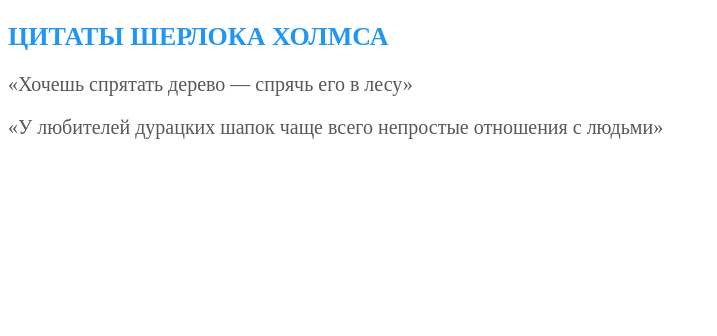
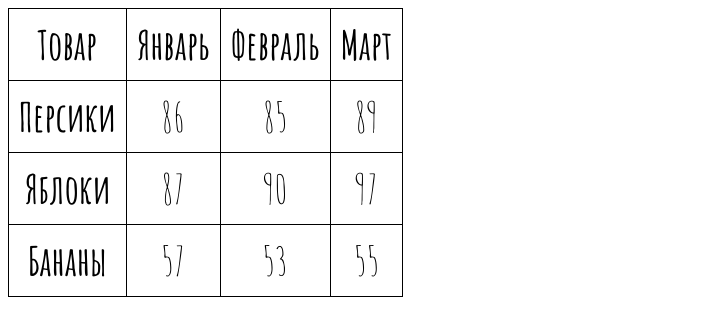
Before and after one commit to Nikeopg/Web_tech_course, a plain HTML site: page web-technology/css_ex/ex_1_css/ex_1.html in a window 1280 px wide. Shown: the whole page, without its empty margins (0-717 px from the left). Drawn offline with Linux system fonts and the light colour scheme.

Commit message:
ex css 6 done + google fonts

```diff
--- a/web-technology/css_ex/ex_1_css/ex_1.css
+++ b/web-technology/css_ex/ex_1_css/ex_1.css
@@ -1,7 +1,26 @@
-body {
-    font-family: Roboto;
-    color: #000;
+table {
+    border-collapse: collapse;
+    border: 1px solid black;
+    font-size: 40px;
+    overflow: hidden;
 }
-h2{
+th, td{
+    border: 1px solid black;
+    padding: 10px;
     text-align: center;
+    position: relative;
 }
+
+td:hover {
+    background-color: #ff8052;
+}
+
+th:hover {
+    color: #ffffff;
+    background-color: #d84315;
+}
+
+body{
+    font-family: 'Amatic SC', sans-serif;
+    font-size: 30px;
+}
--- a/web-technology/css_ex/ex_1_css/ex_1.html
+++ b/web-technology/css_ex/ex_1_css/ex_1.html
@@ -1,12 +1,42 @@
+<!-- ex 6 -->
 <!DOCTYPE html>
 <html lang="en">
 <head>
     <meta charset="UTF-8">
-    <title>Document</title>
+    <meta http-equiv="X-UA-Compatible" content="IE=edge">
+    <meta naame="viewport" content="width=device-width, initial-scale=1.0">
+    <title>Task</title>
+    <link rel="stylesheet" href="ex_1.css">
+    <link rel="preconnect" href="https://fonts.googleapis.com">
+    <link rel="preconnect" href="https://fonts.gstatic.com" crossorigin>
+    <link href="https://fonts.googleapis.com/css2?family=Amatic+SC:wght@400;700&display=swap" rel="stylesheet">
 </head>
 <body>
-    <h2 style="font-size: 26px; color: #2196f3; text-transform: uppercase;">Цитаты Шерлока Холмса</h2>
-    <p style="font-size: 20px; color: #585858;">«Хочешь спрятать дерево — спрячь его в лесу»</p>
-    <p style="font-size: 20px; color: #585858;">«У любителей дурацких шапок чаще всего непростые отношения с людьми»</p>
+<table>
+    <tr> <!-- первая строка, шапка таблицы -->
+        <th>Товар</th>  <!-- заголовок шапки -->
+        <th>Январь</th>
+        <th>Февраль</th>
+        <th>Март</th>
+    </tr>
+    <tr> <!-- вторая строка-->
+        <th>Персики</th>
+        <td>86</td>
+        <td>85</td>
+        <td>89</td>
+    </tr>
+    <tr> <!-- третья строка-->
+        <th>Яблоки</th>
+        <td>87</td>
+        <td>90</td>
+        <td>97</td>
+    </tr>
+    <tr> <!-- четвертая строка-->
+        <th>Бананы</th>
+        <td>57</td>
+        <td>53</td>
+        <td>55</td>
+    </tr>
+</table>
 </body>
 </html>
--- /dev/null
+++ b/web-technology/css_ex/ex_4_css/ex_4_css.css
@@ -0,0 +1,3 @@
+button:hover{
+    background-color:#cddc39
+}
--- /dev/null
+++ b/web-technology/css_ex/ex_5_css/ex_5_css.css
@@ -0,0 +1,30 @@
+*{
+    margin: 0;
+    padding: 0;
+  }
+  body {
+    font-family: Roboto;
+  }
+  .block{
+    background: #c4f2e7;
+    padding: 10px;
+    margin: 20px;
+  }
+  .title {
+    font-size: 20px;
+    font-weight: 700;
+    margin-bottom: 10px;
+  }
+  title {
+      font-size: 30px
+  }
+  .title:hover {
+      font-size: 30px;
+  }
+  .description {
+    font-size: 16px;
+    margin-bottom: 10px;
+  }
+  .block:hover {
+      background: #c4f2e7;
+  }
```
Also changed, not shown: web-technology/css_ex/ex_4_css/ex_4.html (added, +11 -0 lines), web-technology/css_ex/ex_5_css/ex_5.html (added, +22 -0 lines).
